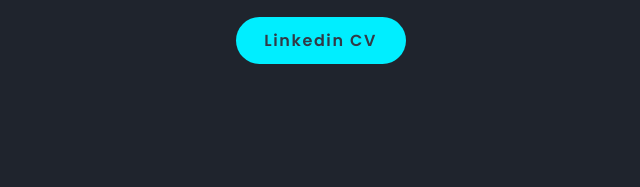
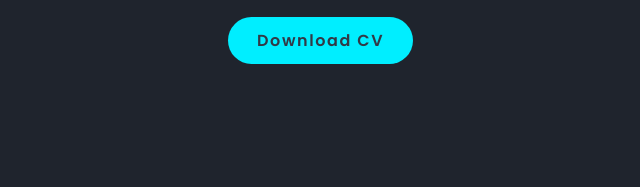
Before and after one commit to LucasCamarelli/Portfolio, a plain HTML site: page index.html in a window 1280 px wide. Shown: the part 534-721 px from the top of the page, 113-753 px from the left. Drawn offline with nearby package versions, Linux system fonts and the light colour scheme.

Commit message:
alteração de currículo

```diff
--- a/index.html
+++ b/index.html
@@ -57,7 +57,7 @@
             </div>
 
             <div>
-                <a href="curriculo/currículo linkedin.pdf" download class="btn" target="_blank">Linkedin CV </a>
+                <a href="curriculo/Lucas - Currículo (1).pdf" download class="btn" target="_blank">Download CV </a>
             </div>
         </div>
 
```
Also changed, not shown: 1 other file.
